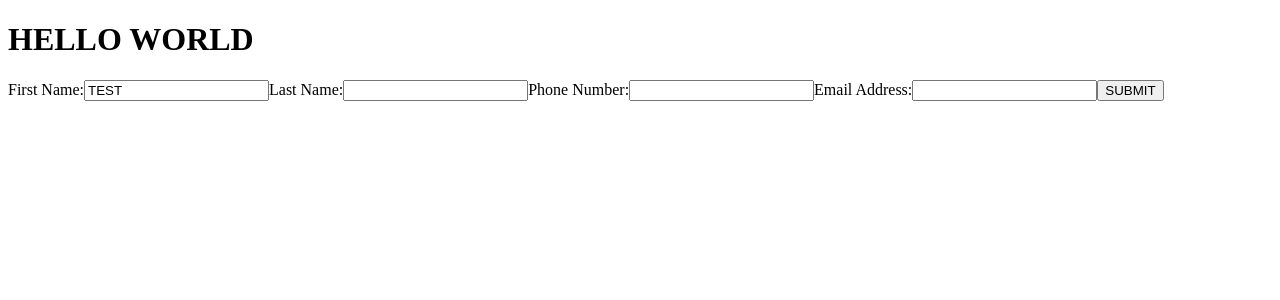
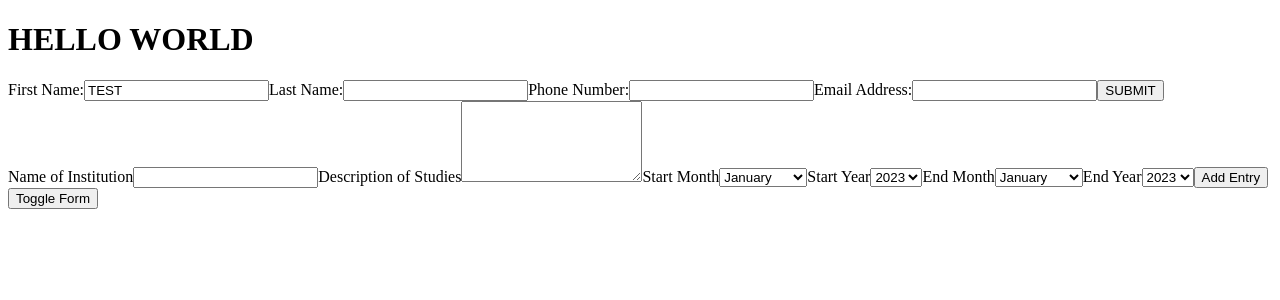
Before and after one commit to tediferJones/odin-cv-application-V2, a React (Create React App) app: page / in a window 1280 px wide. Shown: the top 300 px of the page. Built offline with nearby package versions, Linux system fonts and the light colour scheme.

Commit message:
added AcademicExperience Component and installed uuid

```diff
--- a/package.json
+++ b/package.json
@@ -9,6 +9,7 @@
     "react": "^18.2.0",
     "react-dom": "^18.2.0",
     "react-scripts": "5.0.1",
+    "uuid": "^9.0.0",
     "web-vitals": "^2.1.4"
   },
   "scripts": {
--- a/src/App.js
+++ b/src/App.js
@@ -1,6 +1,9 @@
 import React, { useState } from 'react';
 import GeneralInfo from './components/GeneralInfo.js';
+import AcademicExperience from './components/AcademicExperience.js';
 import './App.css';
+const defaultMonth = 'January';
+const defaultYear = '2023';
 
 function App() {
   const [generalData, setGeneralData] = useState({
@@ -21,7 +24,6 @@ function App() {
         [e.target.name]: e.target.value,
       }
     });
-    // console.log(generalData);
   };
 
   function generalDataSubmitHandler(e) {
@@ -31,18 +33,58 @@ function App() {
     });
   };
 
-  const [academicExperience, setAcademicExperience] = useState({
+  const [academicData, setAcademicData] = useState({
     displayPretty: false,
     academicHistory: [],
     inputs: {
       name: '',
       description: '',
-      startMonth: '',
-      startYear: '',
-      endMonth: '',
-      endYear: '',
+      startMonth: defaultMonth,
+      startYear: defaultYear,
+      endMonth: defaultMonth,
+      endYear: defaultYear,
     },
   });
+
+  function academicDataChangeHandler(e) {
+    setAcademicData({
+      ...academicData,
+      inputs: {
+        ...academicData.inputs,
+        [e.target.name]: e.target.value,
+      },
+    });
+  };
+
+  function academicDataSubmitHandler(e) {
+    // this function should add the inputs object to academicHistory, then restore the inputs to their defaults
+    e.preventDefault();
+    setAcademicData({
+      academicHistory: academicData.academicHistory.concat(academicData.inputs),
+      inputs: {
+        name: '',
+        description: '',
+        startMonth: defaultMonth,
+        startYear: defaultYear,
+        endMonth: defaultMonth,
+        endYear: defaultYear,
+      },
+    });
+  };
+
+  function academicDataToggleForm(e) {
+    if (academicData.displayPretty) {
+      setAcademicData({
+        ...academicData,
+        displayPretty: false,
+      });
+    } else {
+      setAcademicData({
+        ...academicData,
+        displayPretty: true,
+      });
+    }
+  };
 
   // MAKE USE OF PROPS, almost all logic should be in this file, then just pass the data to each component
   // YOU NEED TO ADD onChange and onSubmit here
@@ -53,6 +95,7 @@ function App() {
     <div>
       <h1>HELLO WORLD</h1>
       <GeneralInfo generalData={generalData} changeHandler={generalDataChangeHandler} submitHandler={generalDataSubmitHandler}/>
+      <AcademicExperience academicData={academicData} changeHandler={academicDataChangeHandler} submitHandler={academicDataSubmitHandler} toggleForm={academicDataToggleForm}/>
     </div>
   );
 }
--- a/src/components/AcademicExperience.js
+++ b/src/components/AcademicExperience.js
@@ -1,21 +1,62 @@
+import { v4 as uuidv4 } from 'uuid';
+const currentYear = 2023;
+
 function AcademicExperience(props) {
-  const academicExperienceDisplay = (
-    // iterate through academicHistory, create an li tag for each object in academicHistory
-  )
+  const monthOptions = ['January', 'February', 'March', 'April', 'May', 'June', 'July', 'August', 'September', 'October', 'November', 'December'].map(month => {
+    return (
+      <option key={uuidv4()} value={month}>
+        {month}
+      </option>
+    );
+  });
+
+  const yearOptions = [...Array(100).keys()].map(i => {
+    return (
+      <option key={uuidv4()} value={currentYear - i}>
+        {currentYear - i}
+      </option>
+    );
+  });
+
+  const academicExperienceDisplay = props.academicData.academicHistory.map(listItem => {
+    return (
+      <li>
+        <h3>{listItem.name}</h3>
+        <h4>{listItem.startMonth} {listItem.startYear} - {listItem.endMonth} {listItem.endYear}</h4>
+        <p>{listItem.description}</p>
+      </li>
+    );
+  });
 
   const academicExperienceForm = (
-    <form>
+    <form onSubmit={props.submitHandler}>
       <label htmlFor='name'>Name of Institution</label>
-      <input id='name' name='name' type='text'></input>
+      <input id='name' name='name' type='text' onChange={props.changeHandler} value={props.academicData.inputs.name}></input>
 
       <label htmlFor='description'>Description of Studies</label>
-      <textarea id='description' name='description' rows={5}></textarea>
+      <textarea id='description' name='description' rows={5} onChange={props.changeHandler} value={props.academicData.inputs.description}></textarea>
+
+      <label htmlFor='startMonth'>Start Month</label>
+      <select id='startMonth' name='startMonth' onChange={props.changeHandler} value={props.academicData.inputs.startMonth}>{monthOptions}</select>
+
+      <label htmlFor='startYear'>Start Year</label>
+      <select id='startYear' name='startYear' onChange={props.changeHandler} value={props.academicData.inputs.startYear}>{yearOptions}</select>
+
+      <label htmlFor='endMonth'>End Month</label>
+      <select id='endMonth' name='endMonth' onChange={props.changeHandler} value={props.academicData.inputs.endMonth}>{monthOptions}</select>
+
+      <label htmlFor='endYear'>End Year</label>
+      <select id='endYear' name='endYear' onChange={props.changeHandler} value={props.academicData.inputs.endYear}>{yearOptions}</select>
+
+      <button type='submit'>Add Entry</button>
     </form>
   )
 
   return (
     <div>
-      {props.displayPretty ? academicExperienceDisplay : academicExperienceForm}
+      {props.academicData.academicHistory.length ? academicExperienceDisplay : []}
+      {props.academicData.displayPretty ? [] : academicExperienceForm}
+      <button onClick={props.toggleForm}>Toggle Form</button>
     </div>
   )
 }
```
Also changed, not shown: 1 other file (tests, documents, lock files or other folders).
